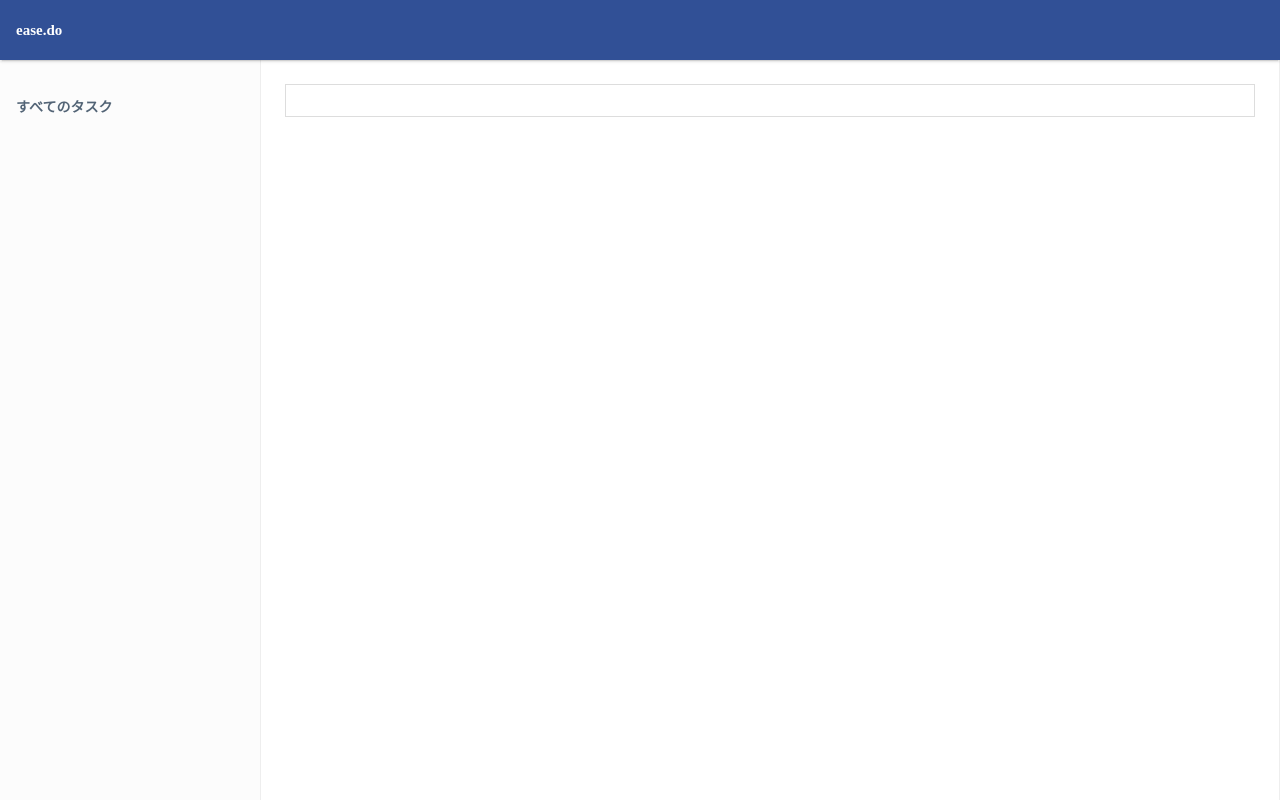
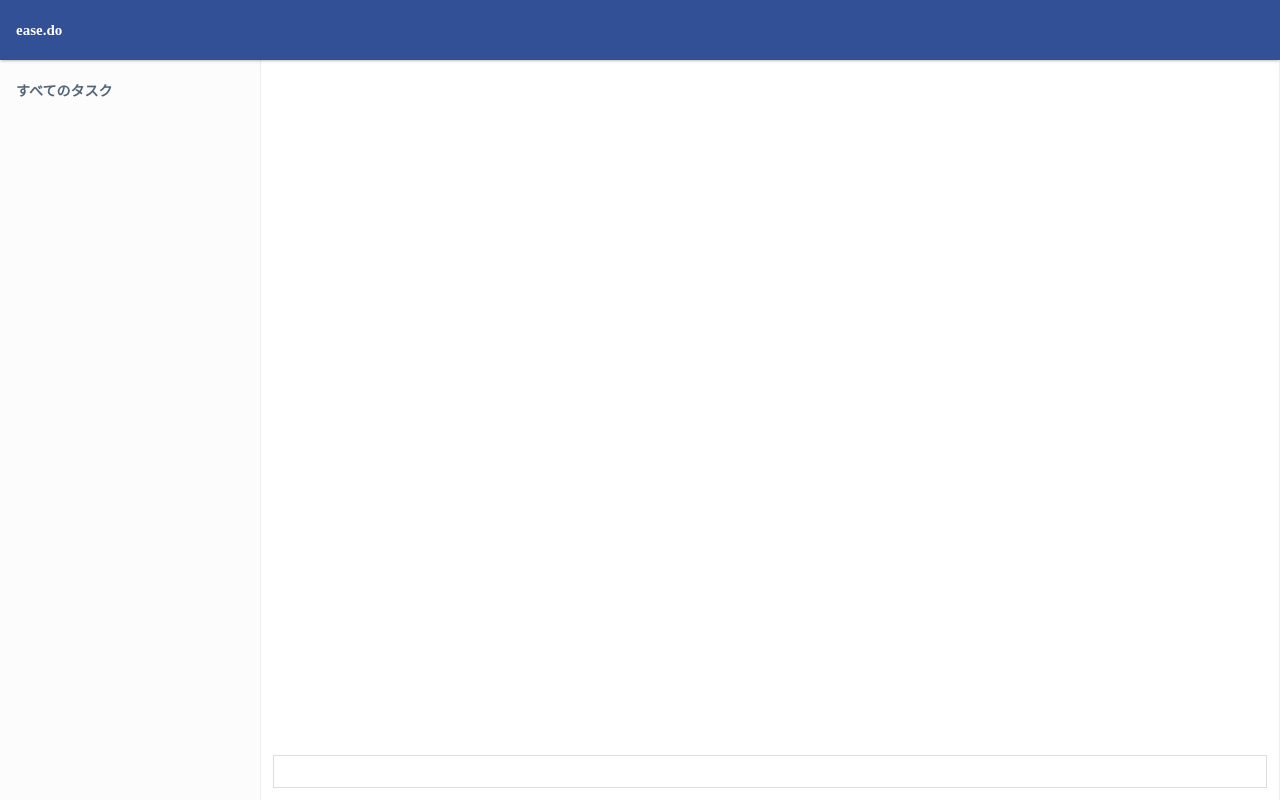
Before and after one commit to mottox2/ease, a React (Create React App) app: page / in a window 1280 px wide. Built offline with nearby package versions, Linux system fonts and the light colour scheme.

Commit message:
Tweak style

```diff
--- a/src/App.tsx
+++ b/src/App.tsx
@@ -12,7 +12,7 @@ const Container = styled.div`
 
 const Sidebar = styled.div`
   width: 260px;
-  padding: 24px 0;
+  padding: 8px 0;
 `
 
 const Header = styled.div`
@@ -23,6 +23,7 @@ const Header = styled.div`
   background-color: #315096;
   padding: 0 16px;
   line-height: 60px;
+  z-index: 10;
 `
 
 const SidebarItem = styled.div`
@@ -42,15 +43,6 @@ const SidebarItem = styled.div`
   }
 `
 
-const Main = styled.div`
-  flex: 1;
-  background-color: #fff;
-  border-right: 1px solid #eee;
-  border-left: 1px solid #eee;
-  padding: 24px;
-  border-left: 1px solid #eee;
-`
-
 const Title = styled.h1`
   padding-top: 0;
   font-size: 15px;
@@ -66,9 +58,7 @@ const App: React.SFC<{}> = () => (
       <Sidebar>
         <SidebarItem>すべてのタスク</SidebarItem>
       </Sidebar>
-      <Main>
-        <TaskScreen />
-      </Main>
+      <TaskScreen />
     </Container>
   </React.Fragment>
 )
--- a/src/components/TaskScreen.tsx
+++ b/src/components/TaskScreen.tsx
@@ -11,6 +11,33 @@ const CategoryName = styled.div`
   margin: 32px 0 24px;
   color: #3c5064;
   letter-spacing: 0.4px;
+  &:first-child {
+    margin-top: 0;
+  }
+`
+
+const Main = styled.div`
+  flex: 1;
+  background-color: #fff;
+  border-right: 1px solid #eee;
+  border-left: 1px solid #eee;
+  border-left: 1px solid #eee;
+  position: relative;
+`
+
+const ScrollArea = styled.div`
+  padding: 24px;
+  overflow-y: auto;
+  height: calc(100% - 48px - 30px);
+`
+
+const InputWrapper = styled.div`
+  position: absolute;
+  bottom: 0;
+  left: 0;
+  right: 0;
+  background-color: white;
+  padding: 12px;
 `
 
 function groupBy(list: Array<any>, keyGetter: Function) {
@@ -91,11 +118,11 @@ class App extends React.Component<
   render() {
     const { tasks } = this.state
     return (
-      <React.Fragment>
-        <TaskInput addTask={this.addTask} />
+      <Main>
+        <ScrollArea>
           {Array.from(this.state.categorizedIds).map(([key, taskIds]) => {
             return (
-            <div key={key}>
+              <React.Fragment key={key}>
                 {key === '' ? (
                   <CategoryName style={{ opacity: 0.3 }}>Uncategorized/</CategoryName>
                 ) : (
@@ -104,10 +131,14 @@ class App extends React.Component<
                 {taskIds.map((taskId: number) => {
                   return <TaskItem key={taskId} task={tasks[taskId]} updateTask={this.updateTask} />
                 })}
-            </div>
+              </React.Fragment>
             )
           })}
-      </React.Fragment>
+        </ScrollArea>
+        <InputWrapper>
+          <TaskInput addTask={this.addTask} />
+        </InputWrapper>
+      </Main>
     )
   }
 }
--- a/src/index.css
+++ b/src/index.css
@@ -3,12 +3,16 @@
 @import '../node_modules/codemirror/theme/material.css';
 body {
   background-color: #fcfcfc;
+  position: relative;
 }
 
 #root {
   min-height: 100vh;
-  display: flex;
-  flex-direction: column;
+  position: absolute;
+  top: 0;
+  right: 0;
+  bottom: 0;
+  left: 0;
 }
 
 .CodeMirror {
```
Lines whose indentation alone changed are shown as unchanged.
